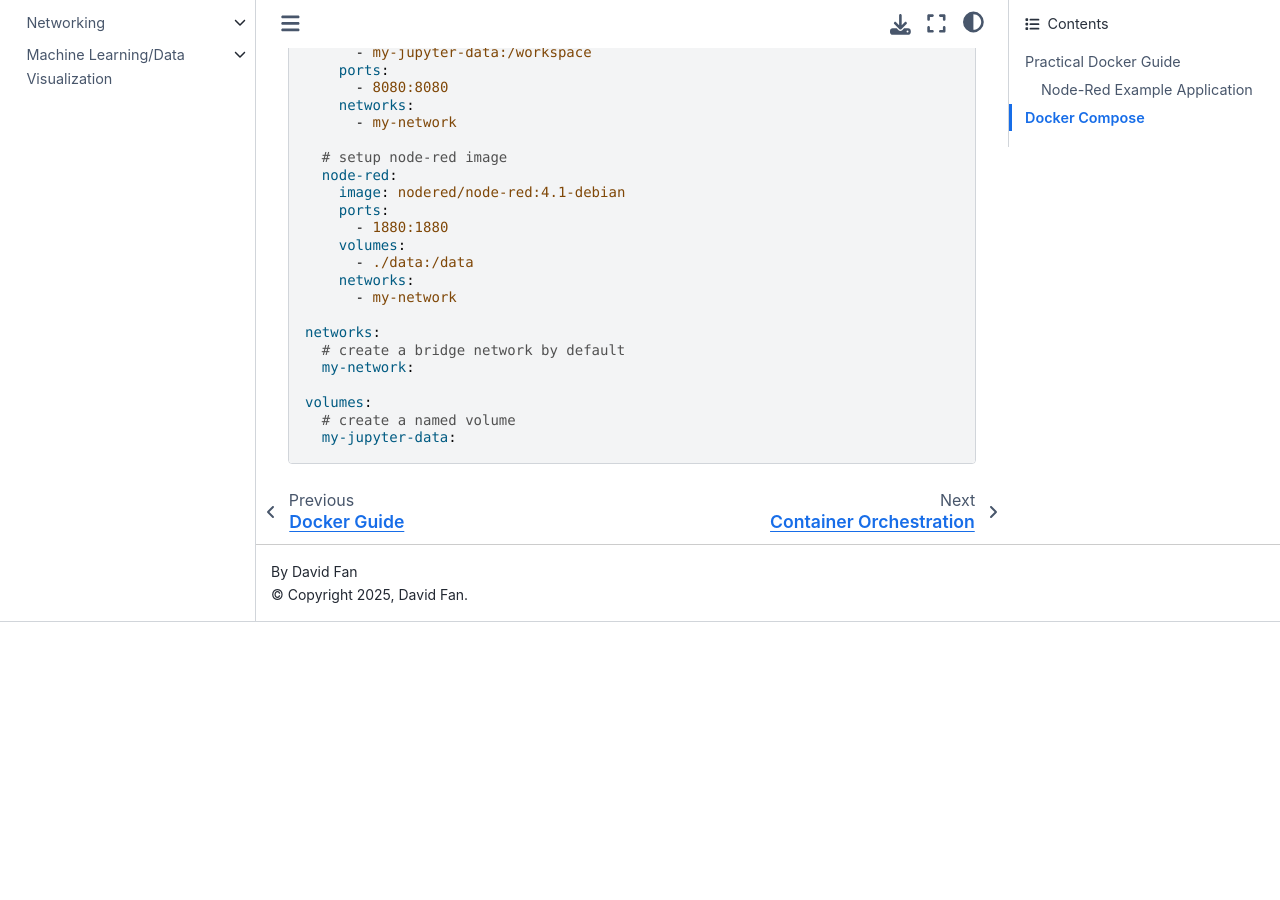
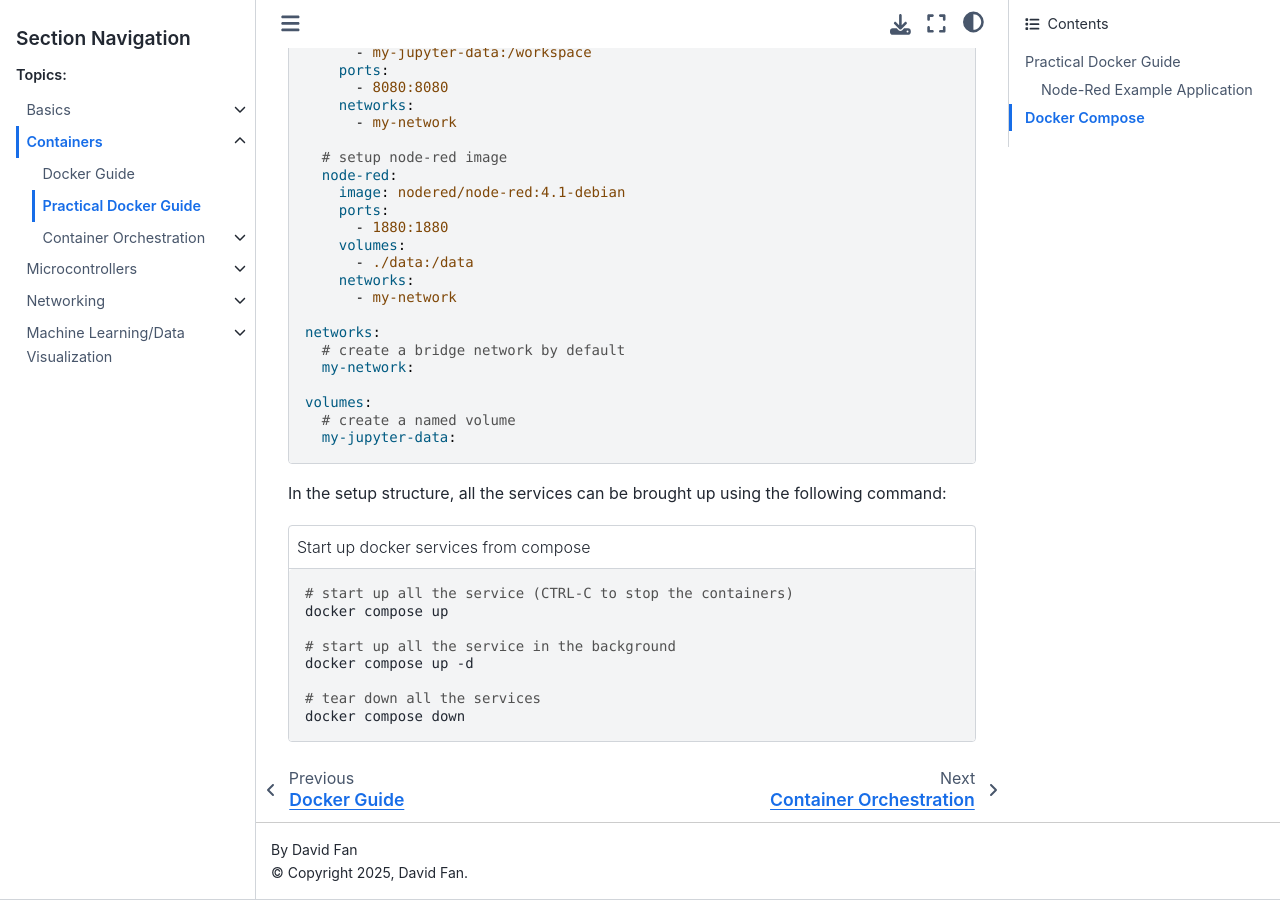
Before and after one commit to Kanaderu/Cloud-Native-IoT, a Sphinx documentation site: the page built from docs/notes/containers/practical-docker-guide.rst, in a window 1280 px wide and 900 px high, scrolled down 10614 px. Built offline with Sphinx 7.4.7 and the Sphinx Book theme 1.1.4, drawn with Linux system fonts in a browser that asks for light colours; before the commit the page ends 11236 px from its top, so only the background shows below that.

Commit message:
docs: adds compose commands

```diff
--- a/docs/notes/containers/practical-docker-guide.rst
+++ b/docs/notes/containers/practical-docker-guide.rst
@@ -394,3 +394,17 @@ As an example, a combination of the previous containers are defined and combined
     volumes:
       # create a named volume
       my-jupyter-data:
+
+In the setup structure, all the services can be brought up using the following command:
+
+.. code-block:: bash
+    :caption: Start up docker services from compose
+
+    # start up all the service (CTRL-C to stop the containers)
+    docker compose up
+
+    # start up all the service in the background
+    docker compose up -d
+
+    # tear down all the services
+    docker compose down
```
